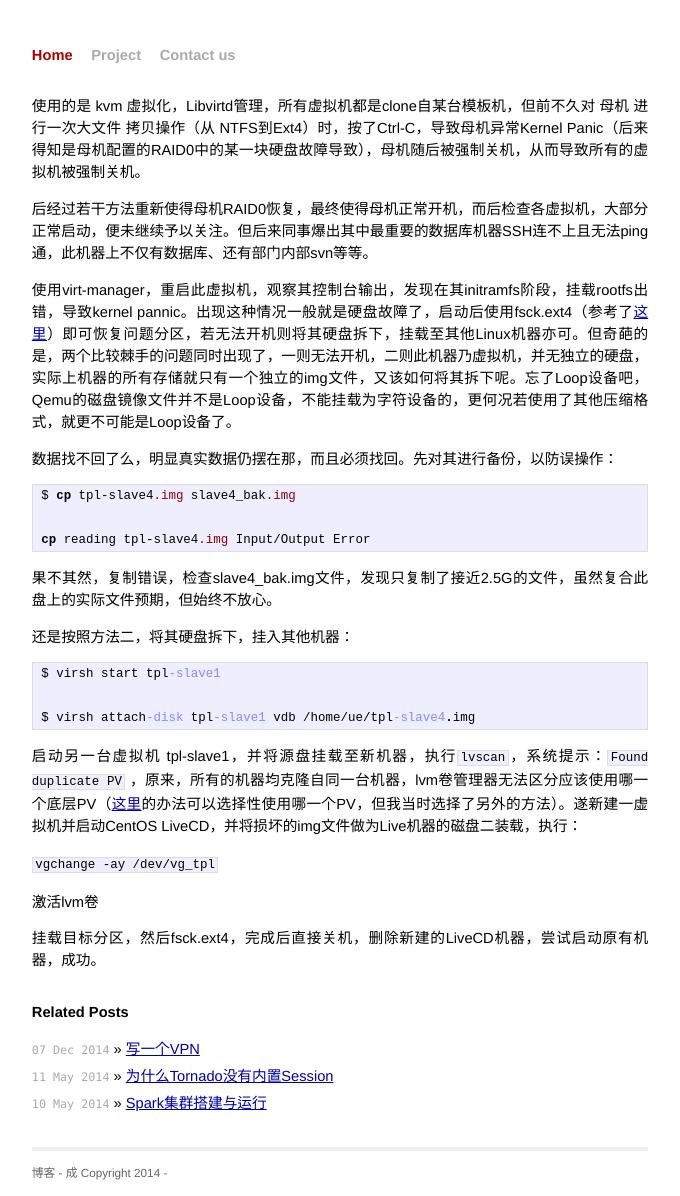
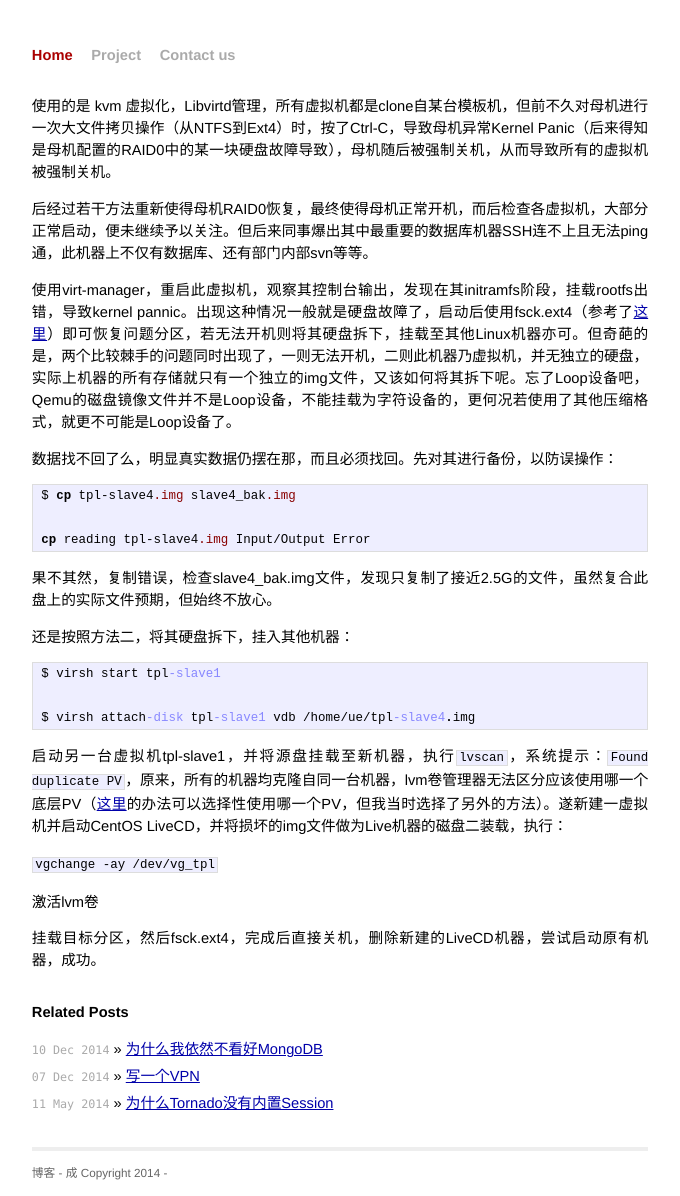
Before and after one commit to alexsunday/blog, a Jekyll site: the page built from _posts/2014-12-21-kvm_disk_img_fsck.md, in a window 1280 px wide. Shown: the whole page, without its empty margins (300-980 px from the left). Built offline with Jekyll 4.4.1, drawn with Linux system fonts in a browser that asks for light colours; Markdown is read by kramdown in place of the engine named in the settings; comment, search, counter and statistics services are not loaded.

Commit message:
add why not mongodb.

````diff
--- a/_posts/2014-12-21-kvm_disk_img_fsck.md
+++ b/_posts/2014-12-21-kvm_disk_img_fsck.md
@@ -6,7 +6,7 @@
 description: 虚拟机磁盘损坏了，即不能启动执行fsck，也没有独立硬盘，该如何是好
 ---
 
-使用的是 kvm 虚拟化，Libvirtd管理，所有虚拟机都是clone自某台模板机，但前不久对 母机 进行一次大文件 拷贝操作（从 NTFS到Ext4）时，按了Ctrl-C，导致母机异常Kernel Panic（后来得知是母机配置的RAID0中的某一块硬盘故障导致），母机随后被强制关机，从而导致所有的虚拟机被强制关机。
+使用的是 kvm 虚拟化，Libvirtd管理，所有虚拟机都是clone自某台模板机，但前不久对母机进行一次大文件拷贝操作（从NTFS到Ext4）时，按了Ctrl-C，导致母机异常Kernel Panic（后来得知是母机配置的RAID0中的某一块硬盘故障导致），母机随后被强制关机，从而导致所有的虚拟机被强制关机。
 
 后经过若干方法重新使得母机RAID0恢复，最终使得母机正常开机，而后检查各虚拟机，大部分正常启动，便未继续予以关注。但后来同事爆出其中最重要的数据库机器SSH连不上且无法ping通，此机器上不仅有数据库、还有部门内部svn等等。
 
@@ -30,7 +30,7 @@
 $ virsh attach-disk tpl-slave1 vdb /home/ue/tpl-slave4.img
 ```
 
-启动另一台虚拟机 tpl-slave1，并将源盘挂载至新机器，执行`lvscan`，系统提示：`Found duplicate PV` ，原来，所有的机器均克隆自同一台机器，lvm卷管理器无法区分应该使用哪一个底层PV（[这里][2]的办法可以选择性使用哪一个PV，但我当时选择了另外的方法）。遂新建一虚拟机并启动CentOS LiveCD，并将损坏的img文件做为Live机器的磁盘二装载，执行：
+启动另一台虚拟机tpl-slave1，并将源盘挂载至新机器，执行`lvscan`，系统提示：`Found duplicate PV`，原来，所有的机器均克隆自同一台机器，lvm卷管理器无法区分应该使用哪一个底层PV（[这里][2]的办法可以选择性使用哪一个PV，但我当时选择了另外的方法）。遂新建一虚拟机并启动CentOS LiveCD，并将损坏的img文件做为Live机器的磁盘二装载，执行：
 
 `vgchange -ay /dev/vg_tpl`
 
````
Also changed, not shown: _posts/2014-12-10-Why-Not-MongoDB.md (+7 -13 lines).
